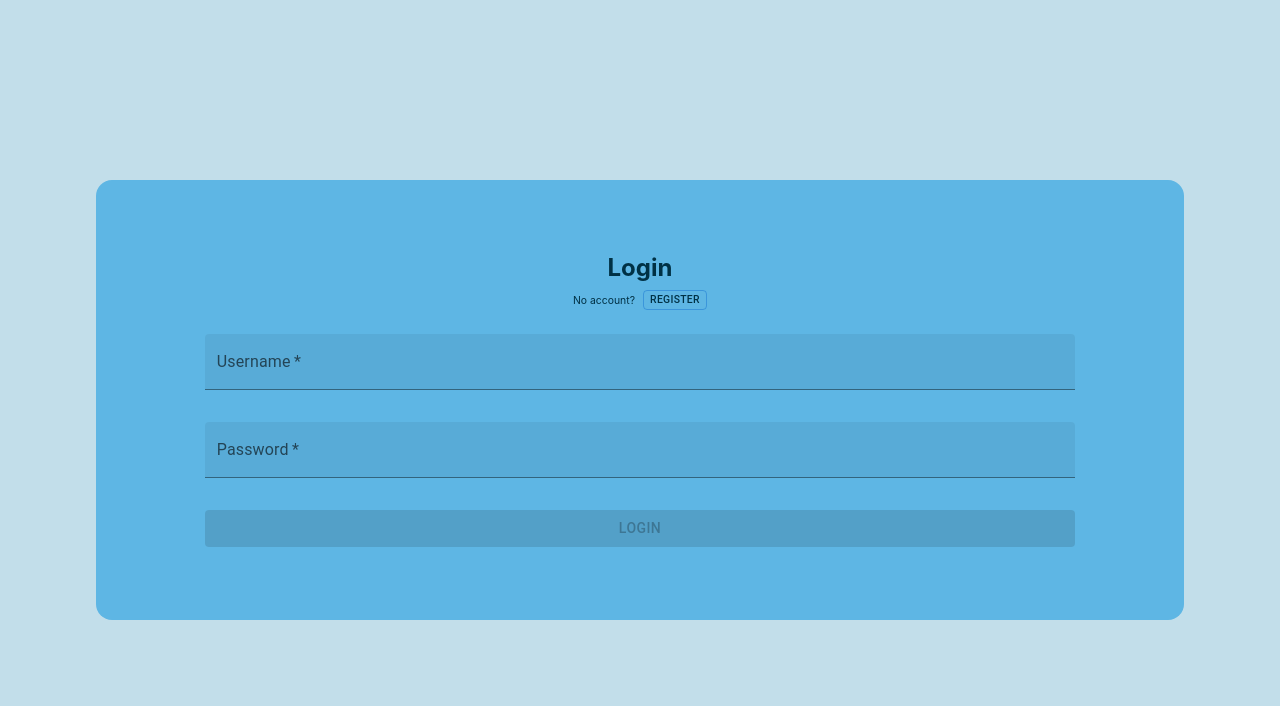
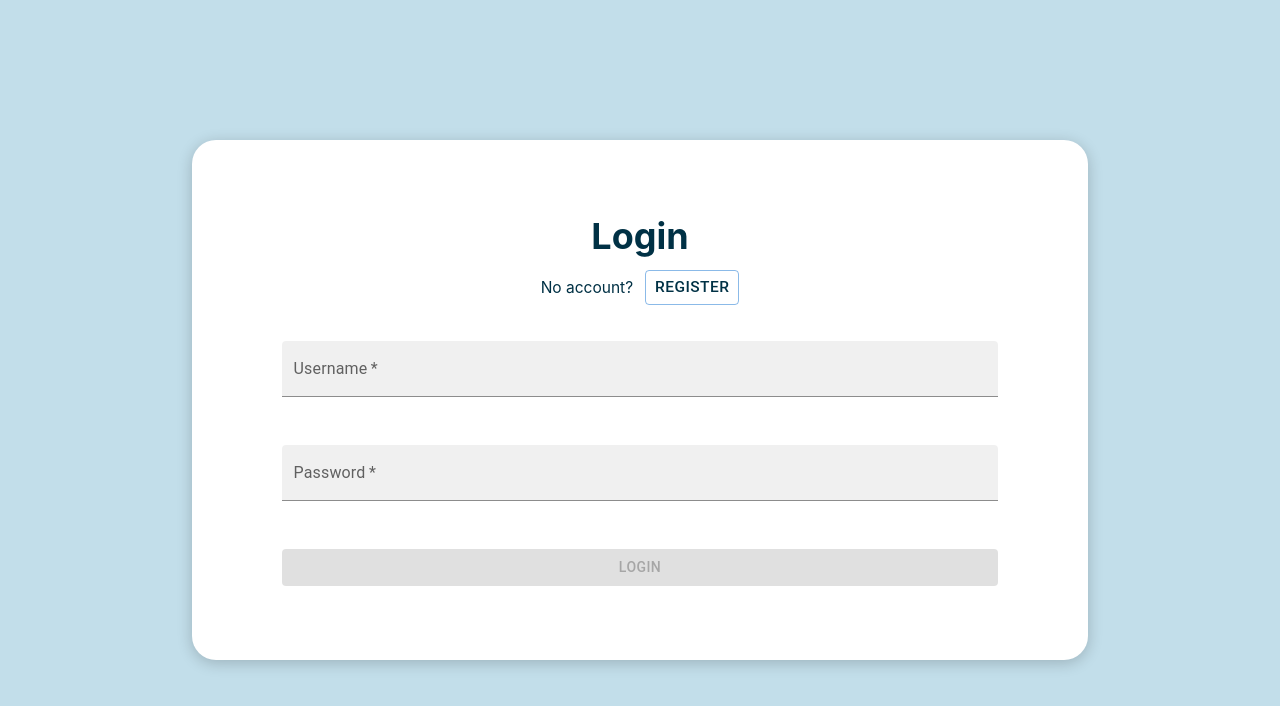
Before and after one commit to dannyfrelink/login, a React (Create React App) app in the folder client/: page / in a window 1280 px wide. Shown: the top 706 px of the page. Built offline with nearby package versions, Linux system fonts and the light colour scheme.

Commit message:
update: change styling of Login and Register page

```diff
--- a/client/src/App.scss
+++ b/client/src/App.scss
@@ -10,10 +10,12 @@
 		display: flex;
 		flex-direction: column;
 		justify-content: center;
-		background-color: #5eb6e4;
-		height: 55vh;
+		background-color: white;
+		height: clamp(55vh, 64.62vw, 65vh);
 		width: 85vw;
-		border-radius: 1rem;
+		max-width: 56rem;
+		border-radius: clamp(1rem, 2.46vw, 1.5rem);
+		box-shadow: 0px 3px 15px rgba(0, 0, 0, 0.2);
 
 		> div,
 		button {
@@ -22,12 +24,12 @@
 		}
 
 		> div:first-of-type {
-			margin-bottom: 1.5rem;
+			margin-bottom: clamp(1.5rem, 3.69vw, 2.25rem);
 			color: #003145;
 
 			h1 {
 				margin: 0;
-				font-size: 1.5rem;
+				font-size: clamp(1.5rem, 3.69vw, 2.25rem);
 				text-align: center;
 			}
 
@@ -35,8 +37,8 @@
 				display: flex;
 				justify-content: center;
 				align-items: center;
-				font-size: 0.65rem;
-				margin-top: 0.5rem;
+				font-size: clamp(0.65rem, 1.6vw, 0.97rem);
+				margin-top: clamp(0.5rem, 1.23vw, 0.75rem);
 
 				p {
 					margin: 0;
@@ -44,9 +46,8 @@
 
 				button {
 					width: fit-content;
-					font-size: 0.65rem;
-					padding: 0;
-					margin-left: 0.5rem;
+					font-size: clamp(0.65rem, 1.6vw, 0.97rem);
+					margin-left: clamp(0.5rem, 1.23vw, 0.75rem);
 					margin-right: 0;
 					color: #003145;
 				}
@@ -54,11 +55,11 @@
 		}
 
 		> div:not(:first-of-type) {
-			margin-bottom: 2rem;
+			margin-bottom: clamp(2rem, 4.92vw, 3rem);
 
 			p {
 				position: absolute;
-				bottom: -1.4rem;
+				bottom: clamp(-1.4rem, -3.45vw, -2.1rem);
 				margin: 0;
 			}
 		}
```
